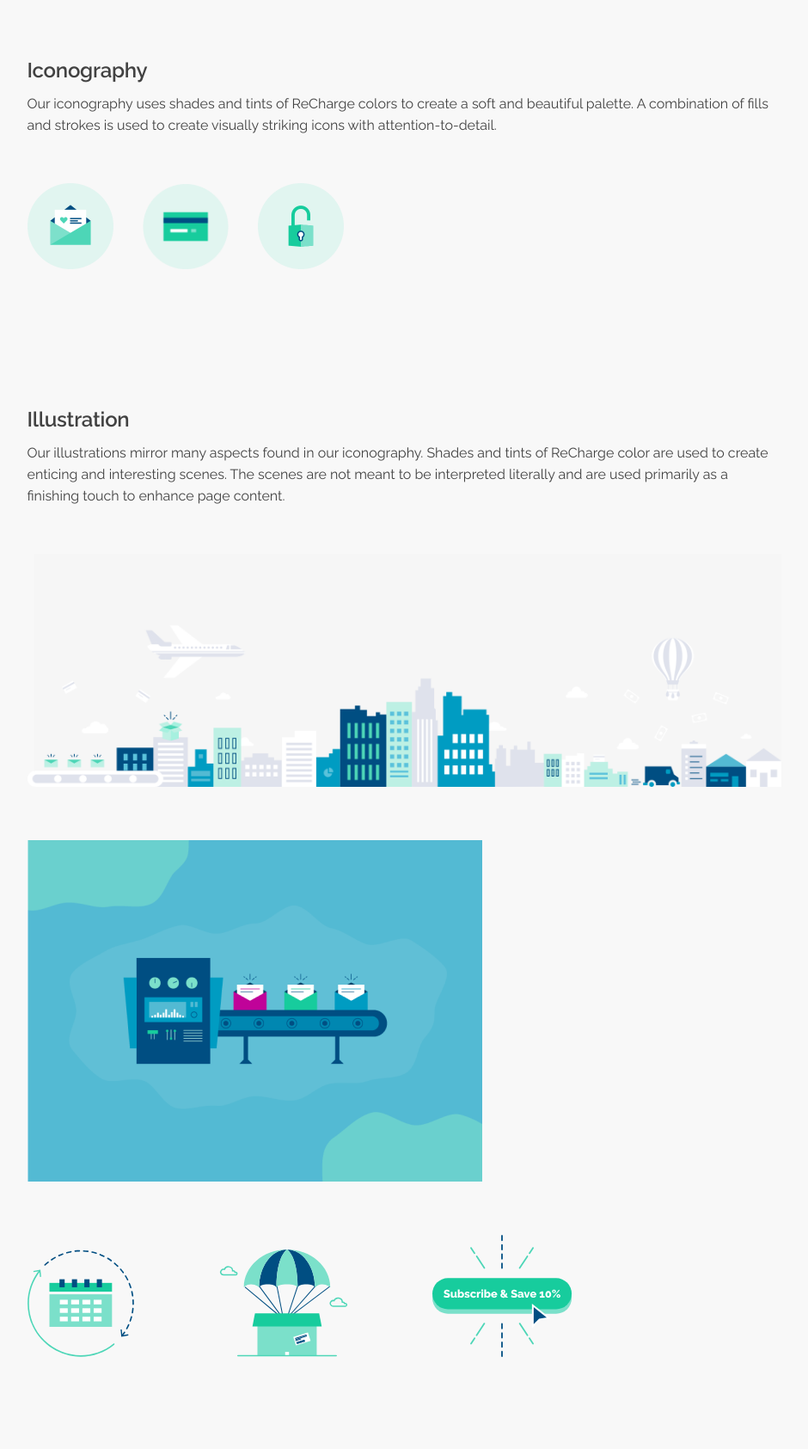
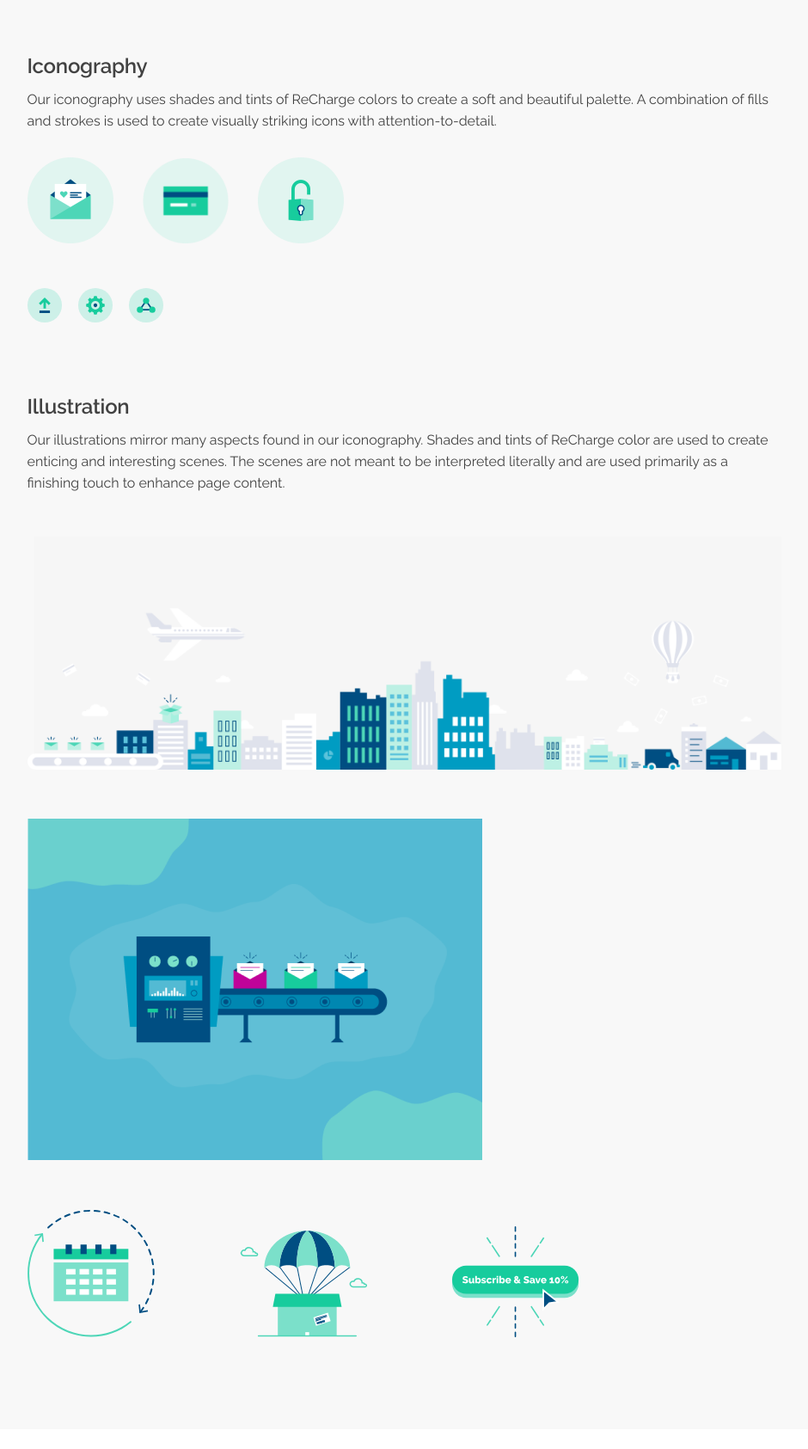
Before and after one commit to diegobechi/Marketing-Style-Guide, a PHP site: page /visual-elements.php in a window 1280 px wide. Shown: the part 929-2614 px from the top of the page at 86% size, without its empty margins (316-1256 px from the left). After the commit the page ends 2484 px from the top, so only its background shows below. Run offline with PHP 8.4, Linux system fonts and the light colour scheme; some libraries are stand-ins or nearby versions.

Commit message:
improvements on the styles structure and added small icons on visual page

```diff
--- a/assets/css/main.css
+++ b/assets/css/main.css
@@ -653,11 +539,146 @@ strong {
   -moz-box-shadow: 0px 20px 40px 0px rgba(0, 0, 0, 0.1);
   box-shadow: 0px 20px 40px 0px rgba(0, 0, 0, 0.1); }
 
-.rc_big_icon img {
-  width: 100px;
-  max-width: 100%;
-  height: auto;
+.rc_icon img {
+  width: 100%;
+  max-width: 100px;
+  height: auto; }
+
+.rc_icon_big img {
   margin: 30px 30px 30px 0; }
+
+.rc_icon_small img {
+  max-width: 40px;
+  margin: 15px 15px 15px 0; }
+
+.rc_illustration img {
+  width: 100%;
+  height: auto; }
+
+.rc_illustration_small img {
+  max-width: 148px; }
+  .rc_illustration_small img:not(:last-child) {
+    margin-right: 95px; }
+
+.rc_illustration_medium img {
+  max-width: 529px; }
+
+.color_rc_blue {
+  color: #53BAD3; }
+
+.color_rc_white {
+  color: #FFFFFF; }
+
+.color_rc_green {
+  color: #4DD6B7; }
+
+.color_rc_black {
+  color: #000000; }
+
+.color_rc_grey_dark {
+  color: #424242; }
+
+.color_rc_grey {
+  color: #676767; }
+
+.color_rc_grey_medium {
+  color: #8E8F8E; }
+
+.color_rc_grey_light {
+  color: #CCCCCC; }
+
+.color_rc_grey_silver {
+  color: #EEEEEE; }
+
+.color_rc_green_bright {
+  color: #17CC9D; }
+
+.color_rc_green_pale {
+  color: #BDF0E4; }
+
+.color_rc_turquoise {
+  color: #2C93AC; }
+
+.color_rc_blue_dark {
+  color: #004E82; }
+
+.color_rc_magenta {
+  color: #C00399; }
+
+.color_rc_magenta_hover {
+  color: #AC0289; }
+
+.color_rc_yellow {
+  color: #FFF155; }
+
+.color_rc_orange {
+  color: #FB8309; }
+
+.color_rc_red {
+  color: #EC3D10; }
+
+.color_rc_pink {
+  color: #D06EAB; }
+
+.bg_rc_blue {
+  background-color: #53BAD3; }
+
+.bg_rc_white {
+  background-color: #FFFFFF; }
+
+.bg_rc_green {
+  background-color: #4DD6B7; }
+
+.bg_rc_black {
+  background-color: #000000; }
+
+.bg_rc_grey_dark {
+  background-color: #424242; }
+
+.bg_rc_grey {
+  background-color: #676767; }
+
+.bg_rc_grey_medium {
+  background-color: #8E8F8E; }
+
+.bg_rc_grey_light {
+  background-color: #CCCCCC; }
+
+.bg_rc_grey_silver {
+  background-color: #EEEEEE; }
+
+.bg_rc_green_bright {
+  background-color: #17CC9D; }
+
+.bg_rc_green_pale {
+  background-color: #BDF0E4; }
+
+.bg_rc_turquoise {
+  background-color: #2C93AC; }
+
+.bg_rc_blue_dark {
+  background-color: #004E82; }
+
+.bg_rc_magenta {
+  background-color: #C00399; }
+
+.bg_rc_magenta_hover {
+  background-color: #AC0289; }
+
+.bg_rc_yellow {
+  background-color: #FFF155; }
+
+.bg_rc_orange {
+  background-color: #FB8309; }
+
+.bg_rc_red {
+  background-color: #EC3D10; }
+
+.bg_rc_pink {
+  background-color: #D06EAB; }
+
+.bg_rc_blue, .bg_rc_green, .bg_rc_black, .bg_rc_grey_dark, .bg_rc_grey, .bg_rc_grey_medium, .bg_rc_grey_light, .bg_rc_grey_silver, .bg_rc_green_bright, .bg_rc_green_pale, .bg_rc_turquoise, .bg_rc_blue_dark, .bg_rc_magenta, .bg_rc_magenta_hover, .bg_rc_yellow, .bg_rc_orange, .bg_rc_red, .bg_rc_pink {
+  color: #FFFFFF !important; }
 
 .rc_layout {
   display: -webkit-flex;
@@ -2258,12 +2269,10 @@ ol {
     text-align: center;
     line-height: 145px; }
   .rc_sg_section.visual-elements_section img {
-    max-width: 100%;
-    margin-top: 55px; }
-  .rc_sg_section.visual-elements_section .medium_illustration {
-    width: 529px; }
-  .rc_sg_section.visual-elements_section .small_illustration img:not(:last-child) {
-    margin-right: 95px; }
+    width: 100%; }
+  .rc_sg_section.visual-elements_section .rc_illustration img,
+  .rc_sg_section.visual-elements_section .rc_banner {
+    margin-top: 50px; }
   .rc_sg_section.buttons_links_section button {
     margin: 20px 20px 20px 0; }
   .rc_sg_full_logo {
--- a/assets/sass/_variables.scss
+++ b/assets/sass/_variables.scss
@@ -12,6 +12,8 @@ $rc_white: #FFFFFF !default;
 $rc_green: #4DD6B7;
 
 $rc_blue_rgba: rgba(83, 186, 211, .25);
+
+$rc_black_shadows: rgba(0,0,0,0.1);
 
 // Secondary Colors
 $rc_green_bright:  #17CC9D;
@@ -53,9 +55,6 @@ $h2-font-size: 28px !default;
 $h3-font-size: 24px !default;
 $h4-font-size: 20px !default;
 $h5-font-size: 16px !default;
-
-// Container
-$container-width: 1045px !default;
 
 // Navbar Basic Styles
 $navbar-font-size:         16px !default;
--- a/assets/sass/_visuals.scss
+++ b/assets/sass/_visuals.scss
@@ -3,37 +3,74 @@
 	&_shadow{
 
 		&_level1{
-			-webkit-box-shadow: 0px 2px 4px 0px rgba(0,0,0,0.1);
-			-moz-box-shadow: 0px 2px 4px 0px rgba(0,0,0,0.1);
-			box-shadow: 0px 2px 4px 0px rgba(0,0,0,0.1);
+			-webkit-box-shadow: 0px 2px 4px 0px $rc_black_shadows;
+			-moz-box-shadow: 0px 2px 4px 0px $rc_black_shadows;
+			box-shadow: 0px 2px 4px 0px $rc_black_shadows;
 		}
 		&_level2{
-			-webkit-box-shadow: 0px 4px 8px 0px rgba(0,0,0,0.1);
-			-moz-box-shadow: 0px 4px 8px 0px rgba(0,0,0,0.1);
-			box-shadow: 0px 4px 8px 0px rgba(0,0,0,0.1);
+			-webkit-box-shadow: 0px 4px 8px 0px $rc_black_shadows;
+			-moz-box-shadow: 0px 4px 8px 0px $rc_black_shadows;
+			box-shadow: 0px 4px 8px 0px $rc_black_shadows;
 		}
 		&_level3{
-			-webkit-box-shadow: 0px 6px 12px 0px rgba(0,0,0,0.1);
-			-moz-box-shadow: 0px 6px 12px 0px rgba(0,0,0,0.1);
-			box-shadow: 0px 6px 12px 0px rgba(0,0,0,0.1);
+			-webkit-box-shadow: 0px 6px 12px 0px $rc_black_shadows;
+			-moz-box-shadow: 0px 6px 12px 0px $rc_black_shadows;
+			box-shadow: 0px 6px 12px 0px $rc_black_shadows;
 		}
 		&_level4{
-			-webkit-box-shadow: 0px 10px 30px 0px rgba(0,0,0,0.1);
-			-moz-box-shadow: 0px 10px 30px 0px rgba(0,0,0,0.1);
-			box-shadow: 0px 10px 30px 0px rgba(0,0,0,0.1);
+			-webkit-box-shadow: 0px 10px 30px 0px $rc_black_shadows;
+			-moz-box-shadow: 0px 10px 30px 0px $rc_black_shadows;
+			box-shadow: 0px 10px 30px 0px $rc_black_shadows;
 		}
 		&_level5{
-			-webkit-box-shadow: 0px 20px 40px 0px rgba(0,0,0,0.1);
-			-moz-box-shadow: 0px 20px 40px 0px rgba(0,0,0,0.1);
-			box-shadow: 0px 20px 40px 0px rgba(0,0,0,0.1);
+			-webkit-box-shadow: 0px 20px 40px 0px $rc_black_shadows;
+			-moz-box-shadow: 0px 20px 40px 0px $rc_black_shadows;
+			box-shadow: 0px 20px 40px 0px $rc_black_shadows;
 		}
 	}
 
-	&_big_icon img{
-		width: 100px;
-		max-width: 100%;
-		height: auto;
-		margin: 30px 30px 30px 0;
+	&_banner{
+
 	}
 
+	&_icon{
+		& img{
+			width: 100%;
+			max-width: 100px;
+			height: auto;
+		}
+
+		&_big img{
+			margin: 30px 30px 30px 0;
+		}
+
+		&_small img{
+			max-width: 40px;
+			margin: 15px 15px 15px 0;
+		}
+	}
+
+	&_illustration{
+
+		& img{
+			width: 100%;
+			height: auto;
+		}
+
+		&_small img{
+			max-width: 148px;
+
+			&:not(:last-child){
+				margin-right: 95px;
+			}
+		}
+
+		&_medium img{
+			max-width: 529px;
+		}
+
+		&_big img{
+
+		}
+	}
 }
--- a/assets/sass/main.scss
+++ b/assets/sass/main.scss
@@ -2,10 +2,10 @@
 @import '_mixins.scss';
 
 @import '_normalize.scss';
-@import '_colors.scss';
 @import '_typography.scss';
 @import '_buttons.scss';
 @import	'_visuals.scss';
+@import '_colors.scss';
 
 @import '_grid.scss';
 @import '_lists.scss';
--- a/assets/sass/styleguide.scss
+++ b/assets/sass/styleguide.scss
@@ -187,19 +177,12 @@
 		&.visual-elements_section{
 
 			& img{
-				max-width: 100%;
-				margin-top: 55px;
+				width: 100%;
 			}
 
-			& .medium_illustration{
-				width: 529px;
-			}
-
-			& .small_illustration{
-
-				& img:not(:last-child){
-					margin-right: 95px;
-				}
+			& .rc_illustration img,
+			& .rc_banner{
+				margin-top: 50px;
 			}
 		}
 
--- a/visual-elements.php
+++ b/visual-elements.php
@@ -8,41 +8,43 @@
 	<div class="rc_sg_section visual-elements_section">
 		<h3>Photography</h3>
 		<p>We use stock photography but showcase realistic environments with realistic people. Our photos showcase natural lighting, bright spaces, and colors that vibe well with ReCharge colors.</p>
-		<div>
+		<div class="rc_banner">
 			<img src="/assets/images/visuals/photography.png" alt="Photography uses">
 		</div>
 	</div>
 	<div class="rc_sg_section visual-elements_section">
 		<h3>Iconography</h3>
 		<p>Our iconography uses shades and tints of ReCharge colors to create a soft and beautiful palette. A combination of fills and strokes is used to create visually striking icons with attention-to-detail.</p>
-		<div>
-			<div class="rc_big_icon">
+		<div class="rc_icon">
+			<div class="rc_icon_big">
 				<img src="/assets/images/visuals/icon1.png" alt="">
 				<img src="/assets/images/visuals/icon2.png" alt="">
 				<img src="/assets/images/visuals/icon3.png" alt="">
 			</div>
-			<div>
-				<img src="" alt="">
-				<img src="" alt="">
-				<img src="" alt="">
+			<div class="rc_icon_small">
+				<img src="/assets/images/visuals/small_icon1.svg" alt="">
+				<img src="/assets/images/visuals/small_icon2.svg" alt="">
+				<img src="/assets/images/visuals/small_icon3.svg" alt="">
 			</div>
 		</div>
 	</div>
 	<div class="rc_sg_section visual-elements_section">
 		<h3>Illustration</h3>
 		<p>Our illustrations mirror many aspects found in our iconography. Shades and tints of ReCharge color are used to create enticing and interesting scenes. The scenes are not meant to be interpreted literally and are used primarily as a finishing touch to enhance page content.</p>
-		<div class="big_illustration">
+		<div class="rc_illustration">
+			<div class="rc_illustration_big">
 				<img src="/assets/images/visuals/skyline.png" alt="">
 			</div>
-		<div class="medium_illustration">
+			<div class="rc_illustration_medium">
 				<img src="/assets/images/visuals/conveyor.png" alt="">
 			</div>
-		<div class="small_illustration">
+			<div class="rc_illustration_small">
 				<img src="/assets/images/visuals/recurring.svg" alt="">
 				<img src="/assets/images/visuals/boxes.svg" alt="">
 				<img src="/assets/images/visuals/subscribe-save.svg" alt="">
 			</div>
 		</div>
 	</div>
+</div>
 
 <?php include('templates/static/footer.php'); ?>
```
Also changed, not shown: other parts of assets/css/main.css (+11 -139 lines), other parts of assets/sass/styleguide.scss (+12 -29 lines), assets/sass/_colors.scss (+22 -3 lines), colors.php (+16 -16 lines), typography.php (+4 -4 lines), assets/images/visuals/small_icon1.svg (added), assets/images/visuals/small_icon2.svg (added), assets/images/visuals/small_icon3.svg (added), 4 other files. Lines whose indentation alone changed are shown as unchanged.
